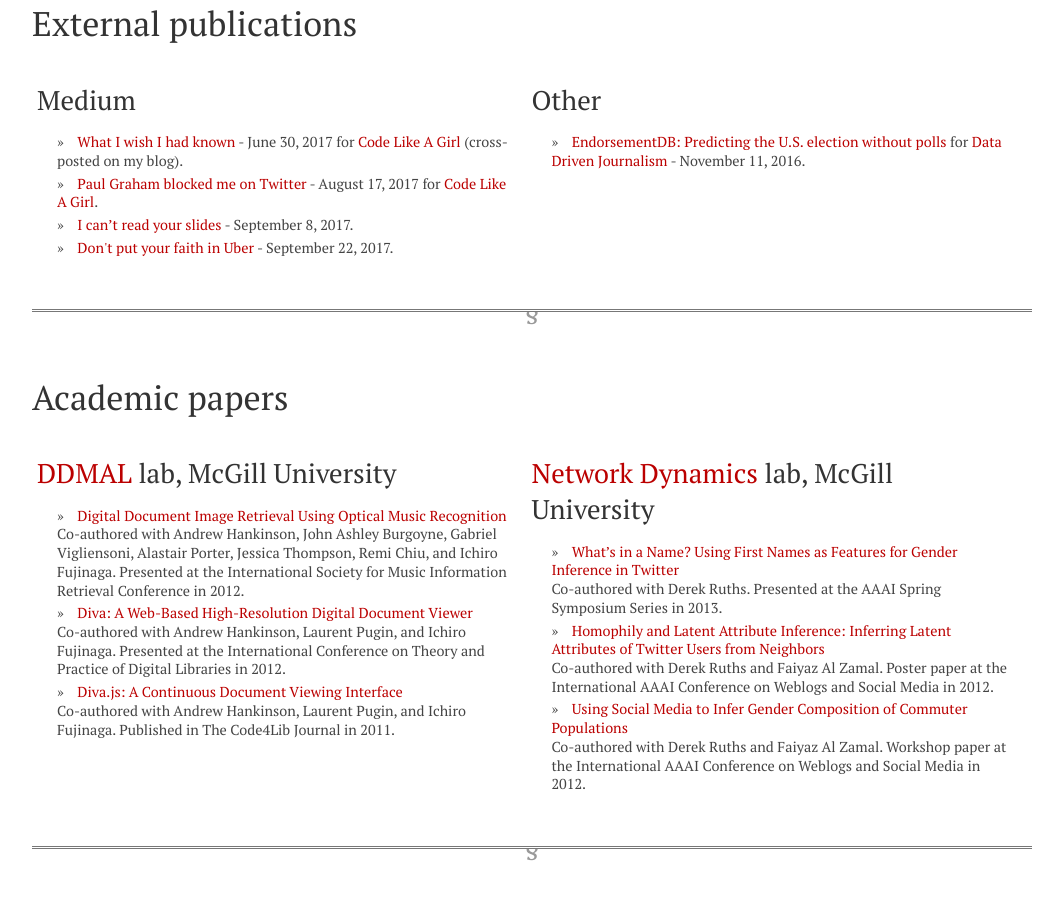
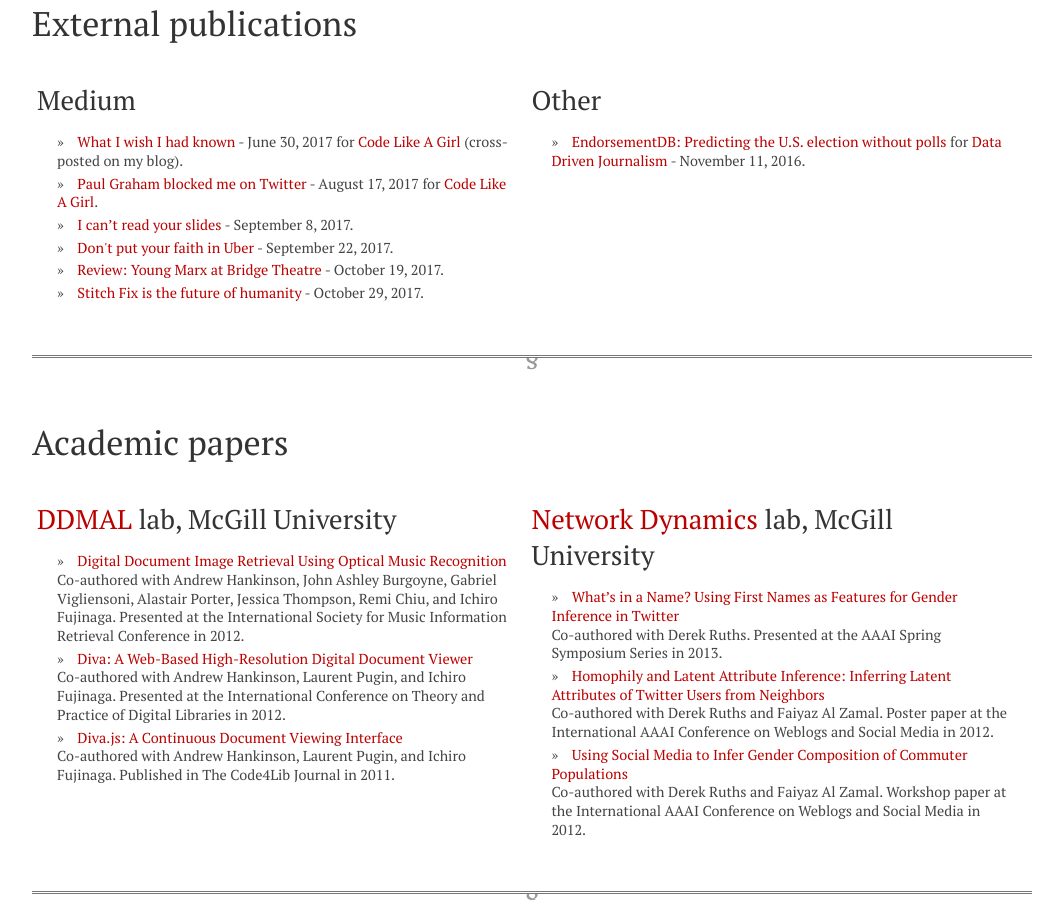
Before and after one commit to dellsystem/dellsystem.github.io, a Jekyll site: the page built from words.html, in a window 1280 px wide and 900 px high, scrolled down 831 px. Shown: the whole window, without its empty margins (108-1171 px from the left). Built offline with Jekyll 4.4.1, drawn with Linux system fonts in a browser that asks for light colours; nearby versions of some CDN libraries.

Commit message:
Add latest Medium posts to words.html

```diff
--- a/words.html
+++ b/words.html
@@ -84,6 +84,16 @@ title: Words
                 <a href="https://medium.com/@dellsystem/dont-put-your-faith-in-uber-727b864756a4">
                     Don't put your faith in Uber
                 </a> - September 22, 2017.
+            </li>
+            <li>
+                <a href="https://medium.com/@dellsystem/review-young-marx-at-bridge-theatre-c6816f0d812e">
+                    Review: Young Marx at Bridge Theatre
+                </a> - October 19, 2017.
+            </li>
+            <li>
+                <a href="https://medium.com/@dellsystem/stitch-fix-is-the-future-of-humanity-a1e8f1dcc4e8">
+                    Stitch Fix is the future of humanity
+                </a> - October 29, 2017.
             </li>
         </ul>
     </div>
```
